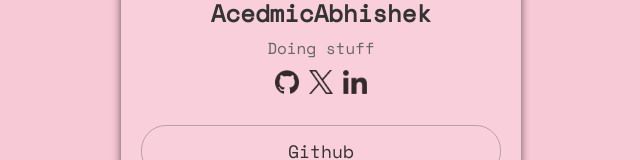
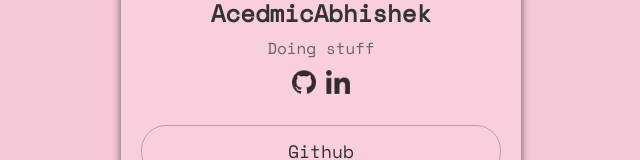
Before and after one commit to acedmicabhishek/LinkStation, a plain HTML site: page index.html in a window 1280 px wide. Shown: the part 274-434 px from the top of the page, without its empty margins (319-959 px from the left). Drawn offline with Linux system fonts and the light colour scheme.

Commit message:
minor chnages

```diff
--- a/index.html
+++ b/index.html
@@ -24,8 +24,8 @@
                             alt="Github"></a>
 
                     <!-- <a href="https://instagram.com" target="_blank"><img src="icon-instagram.png" alt="Instagram"></a> -->
-                    <a href="https://x.com/acedmicabhishek?t=FleI2pG8XPcMGmdMWDIukw&s=09" target="_blank"><img
-                            src="icon-x.png" alt="Twitter"></a>
+                    <!-- <a href="https://x.com/acedmicabhishek?t=FleI2pG8XPcMGmdMWDIukw&s=09" target="_blank"><img
+                            src="icon-x.png" alt="Twitter"></a> -->
                     <a href="https://www.linkedin.com/in/abhishek-anand-089709362/"
                         target="_blank"><img src="icon-linkedin.png" alt="LinkedIn"></a>
                 </div>
```
